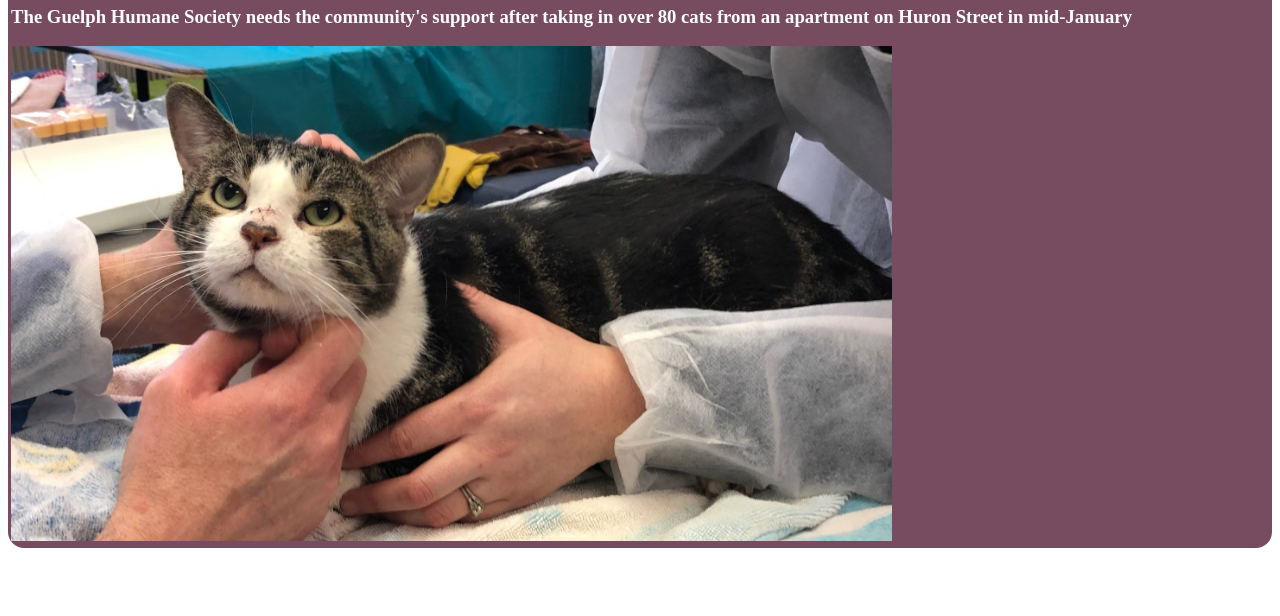
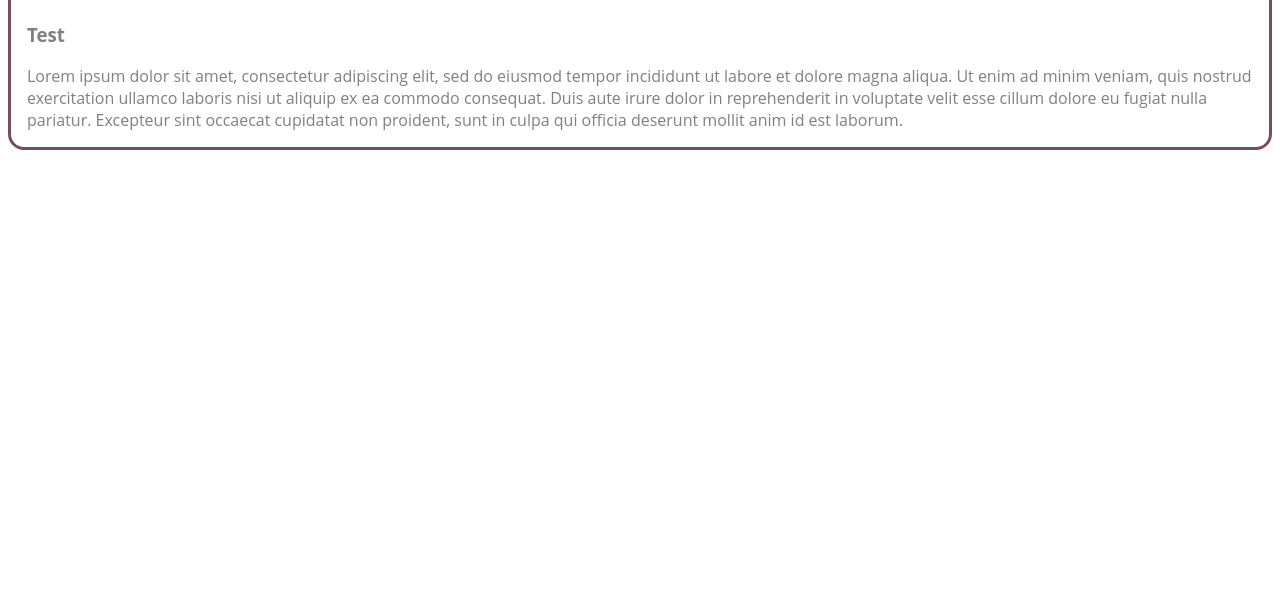
Before and after one commit to haphamo/ghs, a Gatsby site: page / in a window 1280 px wide. Shown: the part 184-800 px from the top of the page. Built offline with nearby package versions, Linux system fonts and the light colour scheme; Gatsby itself is replaced by a stand-in of ours.

Commit message:
Added a title for the mainpg data and removed margin and added background color

```diff
--- /dev/null
+++ b/src/components/data.js
@@ -0,0 +1,6 @@
+const data = [
+              {title: "How you can help",
+              intro: "Lorem ipsum dolor sit amet, consectetur adipiscing elit, sed do eiusmod tempor incididunt ut labore et dolore magna aliqua. Ut enim ad minim veniam, quis nostrud exercitation ullamco laboris nisi ut aliquip ex ea commodo consequat. Duis aute irure dolor in reprehenderit in voluptate velit esse cillum dolore eu fugiat nulla pariatur. Excepteur sint occaecat cupidatat non proident, sunt in culpa qui officia deserunt mollit anim id est laborum."}
+]
+
+export default data
--- a/src/pages/index.js
+++ b/src/pages/index.js
@@ -3,31 +3,34 @@ import Header from "../components/header"
 import { Link } from "gatsby"
 import styled from "styled-components"
 import cat from "../images/ghs-cat.jpg"
+import data from "../components/data"
+console.log('test', data[0].intro)
 
 const Card = styled.div`
-  background-color: #774C60;
-
+  background-color: white;
+  width: 50wv;
   border: solid #774C60;
   border-radius: 1rem;
-  h3 {
-    color: white;
-  }
+  color: grey;
+  font-family: 'Open Sans', sans-serif;
+  padding: 1rem;
   img {
     width: 70%;
     height: auto;
   }
+`
 
-`
-export default () => (
+export default function Index() {
+  return (
   <div>
 
     <Header headerText="Index Header"/>
     <Card>
-      <h3>The Guelph Humane Society needs the community's support after taking in over 80 cats from an apartment on Huron Street in mid-January</h3>
-      <img src={cat} alt="cat-rescue"></img>
-
-
+    <h3>Test</h3>
+    {data[0].intro}
     </Card>
   </div>
 
-)
+  )
+
+}
```
Also changed, not shown: src/html.js (+11 -5 lines).
